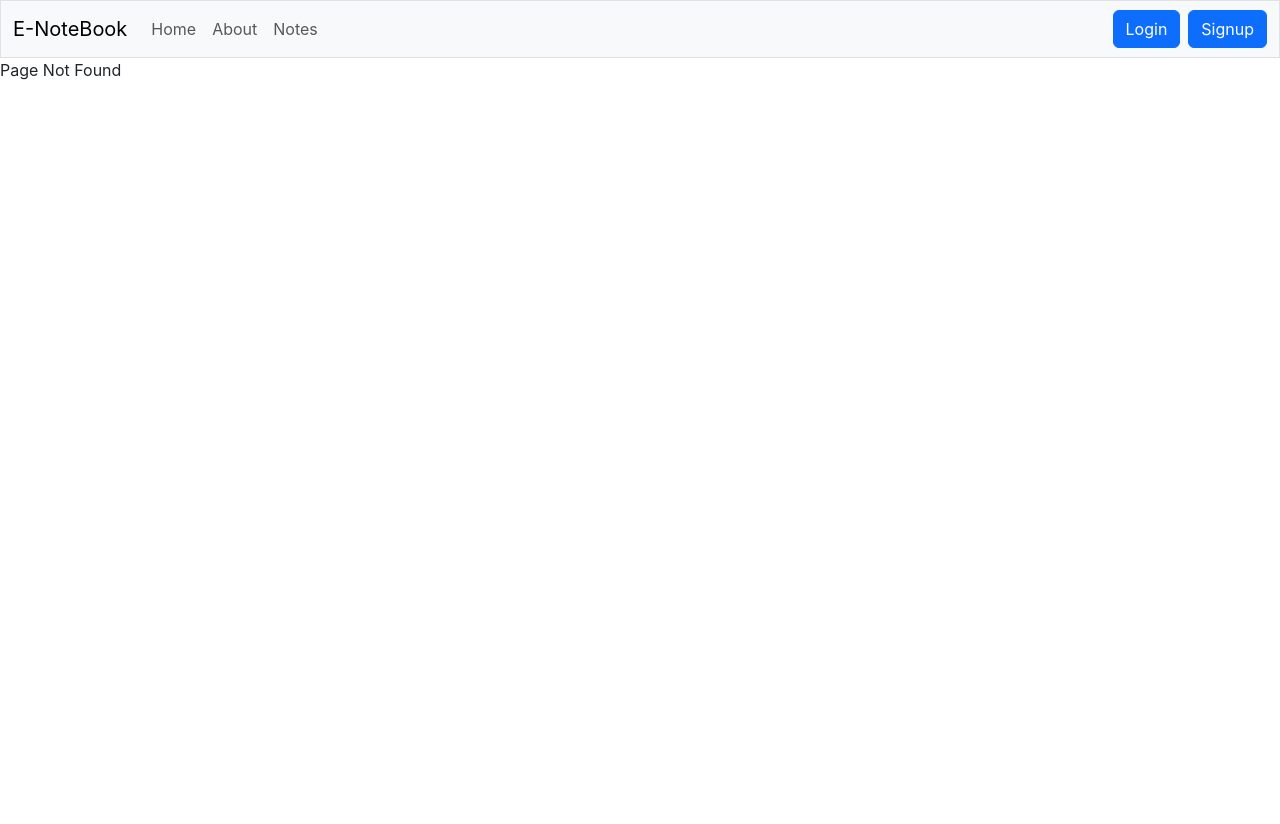
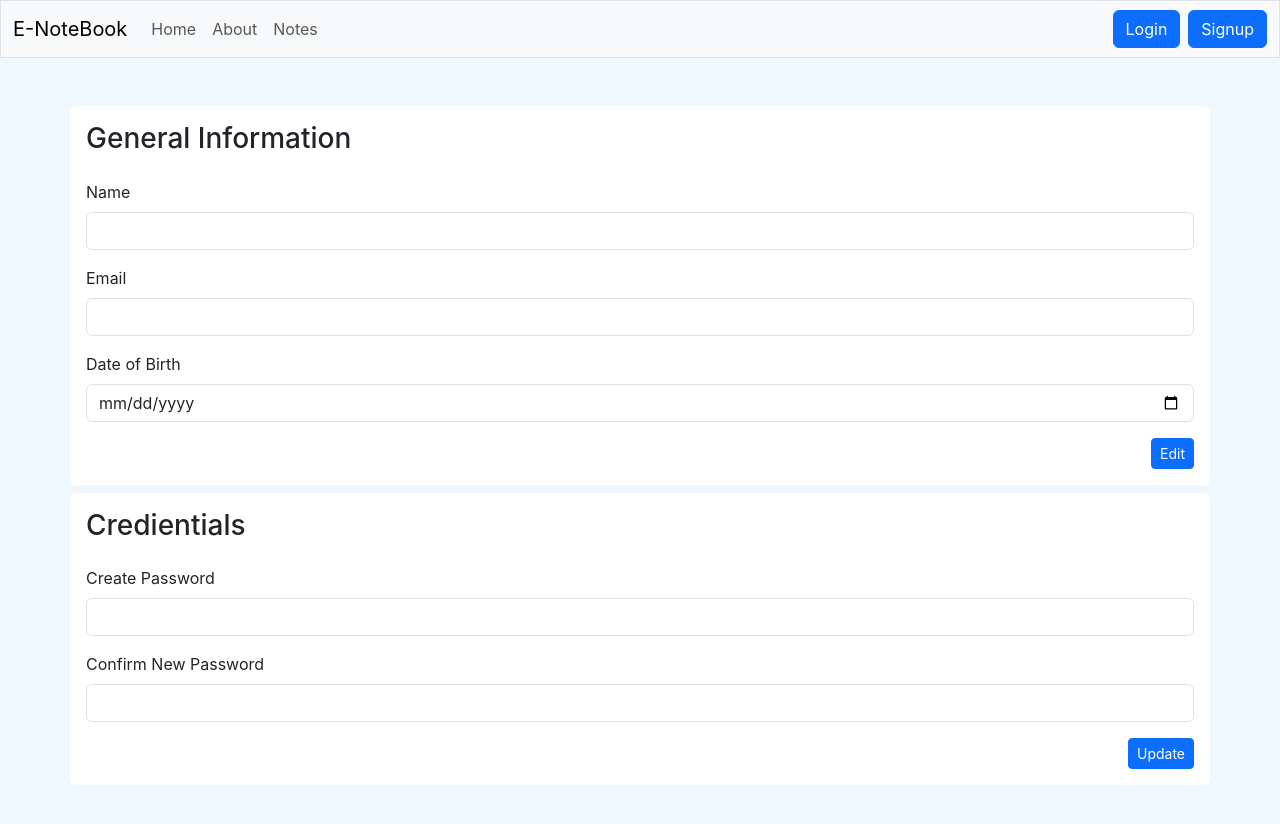
Before and after one commit to Neon17/eNotebook, a React (Create React App) app: page /profile in a window 1280 px wide. Before the commit this address had no page. Shown: the top 824 px of the page. Before the commit the page ends 800 px from the top, so only its background shows below. Built offline with nearby package versions, Linux system fonts and the light colour scheme.

Commit message:
LAYOUT: general layout for profile made

```diff
--- a/src/App.js
+++ b/src/App.js
@@ -8,6 +8,7 @@ import Login from './components/Login';
 import Signup from './components/Signup';
 import NoteState from './context/notes/NoteState';
 import Logout from './components/Logout';
+import Profile from './components/Profile';
 // import { useEffect } from 'react';
 
 function App() {
@@ -24,6 +25,7 @@ function App() {
           <Route exact path = "/signup" element={<Signup/>} />
           <Route exact path = "/logout" element={<Logout/>} />
           <Route exact path = "/about" element={`About Page`} />
+          <Route exact path = "/profile" element={<Profile/>}/>
           <Route path = '*' element="Page Not Found" />
         </Routes>
       </Router>
--- /dev/null
+++ b/src/components/Profile.js
@@ -0,0 +1,48 @@
+import React from 'react'
+
+export default function Profile(){
+    return (
+        <div className='container-fluid p-2 pt-5' style={{backgroundColor: 'aliceblue',minHeight: '100vh'}}>
+            <div className='container p-3 rounded bg-white'>
+                <h3 className='mb-4'>General Information</h3>
+                <form>
+                    <div className="mb-3">
+                        <label htmlFor="" className="form-label">Name</label>
+                        <input type="text" name="" id="" className="form-control" placeholder="" aria-describedby="helpId" />
+                    </div>
+                    <div className="mb-3">
+                        <label htmlFor="" className="form-label">Email</label>
+                        <input type="email" name="" id="" className="form-control" placeholder="" aria-describedby="emailHelpId" />
+                    </div>
+                    <div className="mb-3">
+                        <label htmlFor="" className="form-label">Date of Birth</label>
+                        <input type="date" name="" id="" className="form-control" placeholder="" aria-describedby="helpId" />
+                    </div>
+                    <div className='d-flex justify-content-end'>
+                        <button type="button" class="btn btn-primary btn-sm" data-bs-toggle="button" aria-pressed="false" autocomplete="off">
+                            Edit
+                        </button>
+                    </div>
+                </form>
+            </div>
+            <div className='container p-3 mt-2 rounded bg-white'>
+            <h3 className='mb-4'>Credientials</h3>
+                <form>
+                    <div class="mb-3 mt-1">
+                        <label for="" class="form-label">Create Password</label>
+                        <input type="password" class="form-control" name="" id="" placeholder=""/>
+                    </div>
+                    <div class="mb-3">
+                        <label for="" class="form-label">Confirm New Password</label>
+                        <input type="password" class="form-control" name="" id="" placeholder=""/>
+                    </div>
+                    <div className='d-flex justify-content-end'>
+                        <button type="button" class="btn btn-primary btn-sm" data-bs-toggle="button" aria-pressed="false" autocomplete="off">
+                            Update
+                        </button>
+                    </div>
+                </form>
+            </div>
+        </div>
+    )
+}
```
